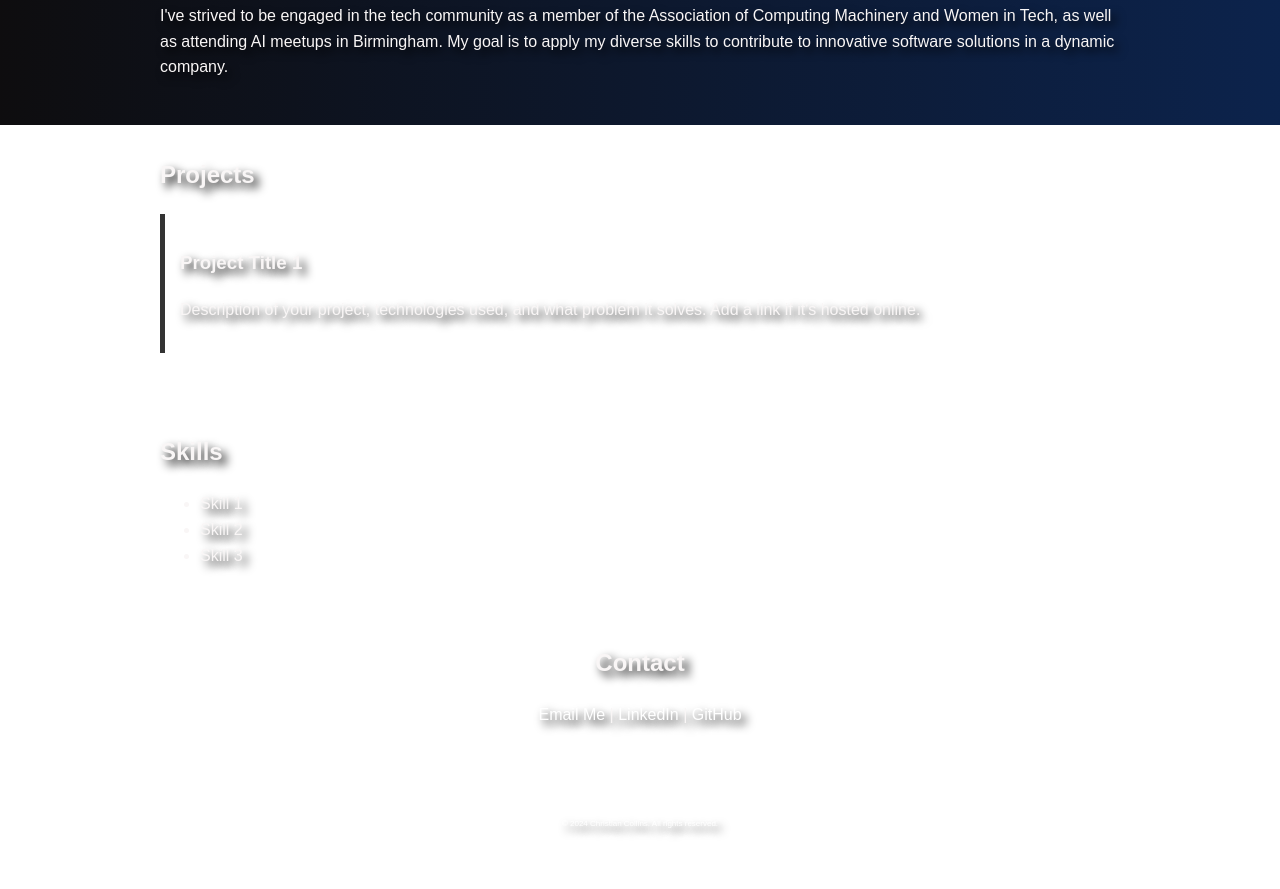
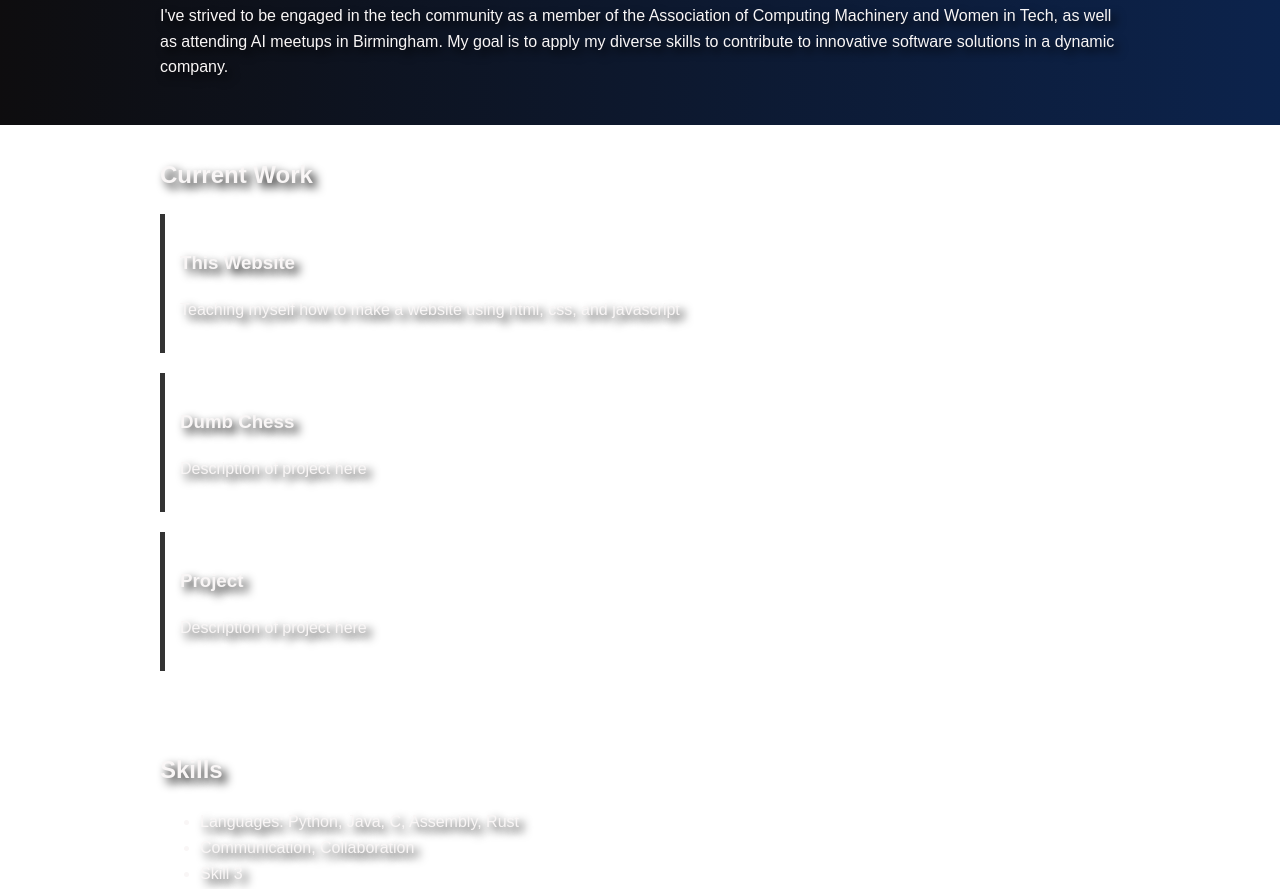
Before and after one commit to iamchristiancollins/website, a plain HTML site: page index.html in a window 1280 px wide. Shown: the part 675-1564 px from the top of the page. Before the commit the page ends 1533 px from the top, so only its background shows below. Drawn offline with nearby package versions, Linux system fonts and the light colour scheme.

Commit message:
slight changes

```diff
--- a/index.html
+++ b/index.html
@@ -16,9 +16,13 @@
     <header>
         <div class="container">
             <h1>Christian Collins</h1>
-            <p>Software Developer</p>
+            <p>Student | Developer</p>
         </div>
     </header>
+
+    <!-- <div id="topTracks">
+      </div> -->
+
 
     <nav>
         <ul class="container">
@@ -48,20 +52,27 @@
     </section>
 
     <section id="projects" class="container">
-        <h2>Projects</h2>
+        <h2>Current Work</h2>
         <div class="project-item">
-            <h3>Project Title 1</h3>
-            <p>Description of your project, technologies used, and what problem it solves. Add a link if it's hosted
-                online.</p>
+            <h3>This Website</h3>
+            <p>Teaching myself how to make a website using html, css, and javascript</p>
         </div>
         <!-- Repeat for other projects -->
+        <div class="project-item">
+            <h3>Dumb Chess</h3>
+            <p>Description of project here</p>
+        </div>
+        <div class="project-item">
+            <h3>Project</h3>
+            <p>Description of project here</p>
+        </div>
     </section>
 
     <section id="skills" class="container">
         <h2>Skills</h2>
         <ul>
-            <li>Skill 1</li>
-            <li>Skill 2</li>
+            <li>Languages: Python, Java, C, Assembly, Rust</li>
+            <li>Communication, Collaboration</li>
             <li>Skill 3</li>
             <!-- Add more skills as needed -->
         </ul>
@@ -155,6 +166,33 @@
             document.documentElement.scrollTop = 0; // For Chrome, Firefox, IE, and Opera
         }
     </script>
+    <!-- <script>function fetchTopTracks(accessToken) {
+        fetch('https://api.spotify.com/v1/me/top/tracks?time_range=short_term&limit=5', {
+            headers: {
+                'Authorization': `Bearer ${accessToken}`
+            }
+        })
+            .then(response => {
+                if (response.ok) return response.json();
+                throw new Error('Request failed');
+            })
+            .then(data => {
+                console.log(data); // Log the data to see the structure
+                // Assuming you have an element with the ID 'topTracks' where you want to list your top tracks
+                const tracksElement = document.getElementById('topTracks');
+                tracksElement.innerHTML = ''; // Clear existing tracks
+
+                data.items.forEach(track => {
+                    const trackElement = document.createElement('p');
+                    trackElement.textContent = `${track.name} by ${track.artists.map(artist => artist.name).join(', ')}`;
+                    tracksElement.appendChild(trackElement);
+                });
+            })
+            .catch(error => {
+                console.error('Error:', error);
+            });
+    }
+</script> -->
 
 </body>
 
```
